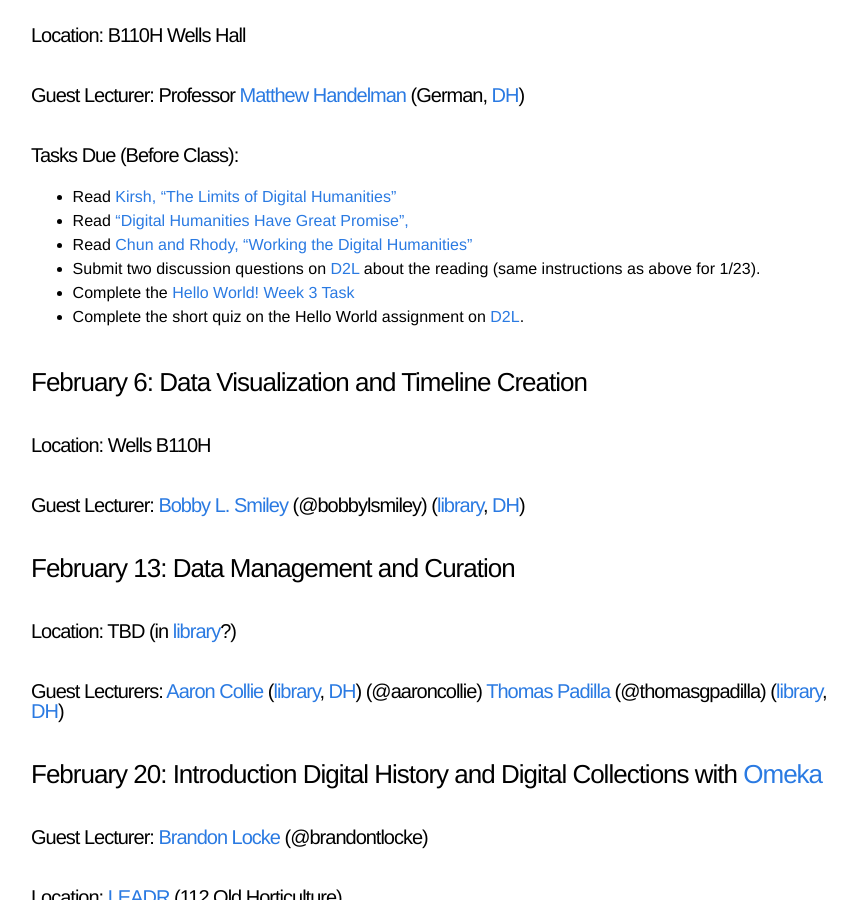
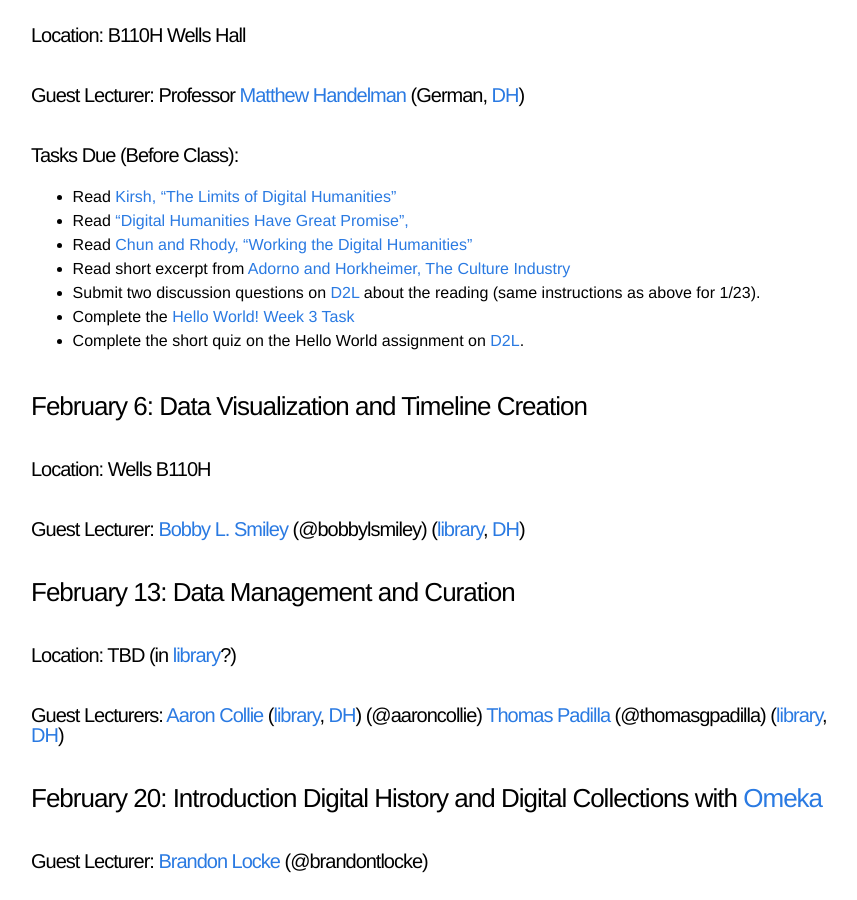
Before and after one commit to seanpue/al340, a Jekyll site: the page built from syllabus.md, in a window 1280 px wide and 900 px high, scrolled down 1311 px. Shown: the whole window, without its empty margins (209-1066 px from the left). Built offline with Jekyll 4.4.1, drawn with Linux system fonts in a browser that asks for light colours.

Commit message:
added horkheimer and adorno

```diff
--- a/syllabus.md
+++ b/syllabus.md
@@ -46,6 +46,7 @@ This syllabus *will change* throughout the semester, so please check back. It wa
 * Read [Kirsh, "The Limits of Digital Humanities"](https://github.com/seanpue/al340/raw/master/readings/The%20limits%20of%20the%20digital%20humanities%2C%20by%20Adam%20Kirsch%20%7C%20The%20New%20Republic.pdf)
 * Read ["Digital Humanities Have Great Promise", ](https://github.com/seanpue/al340/raw/master/readings/Digital%20Humanities%20Have%20Immense%20Promise-%20Response%20to%20Adam%20Kirsh.pdf)
 * Read [Chun and Rhody, "Working the Digital Humanities"](https://github.com/seanpue/al340/raw/master/readings/differences-2014-intro.pdf)
+* Read short excerpt from [Adorno and Horkheimer, The Culture Industry](https://github.com/seanpue/al340/raw/master/readings/Adorno-Horkheimer-Culture-Industry.pdf)
 * Submit two discussion questions on [D2L] about the reading (same instructions as above for 1/23).
 * Complete the [Hello World! Week 3 Task](/al340/assignment-for-week-3/)
 * Complete the short quiz on the Hello World assignment on [D2L].
```
